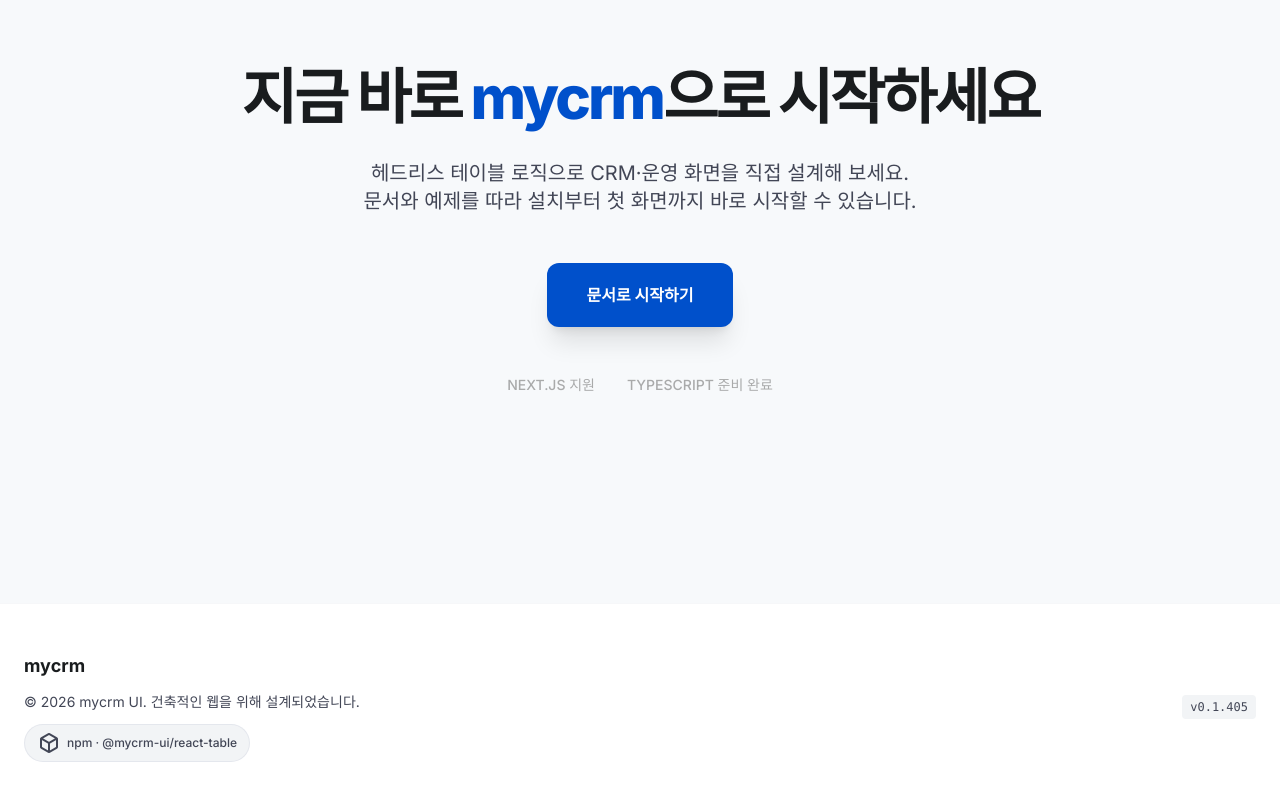
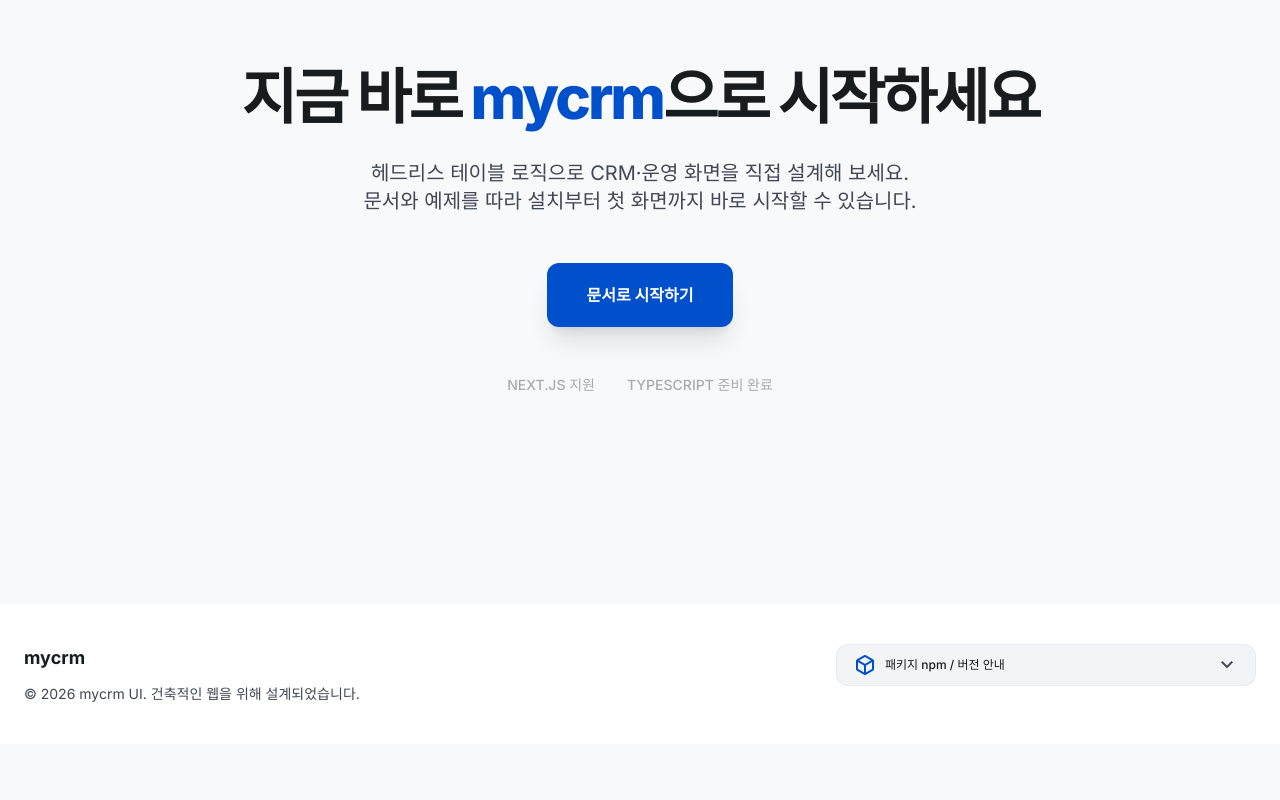
Before and after one commit to kimtaru/mycrm-guide, a Next.js app: page / in a window 1280 px wide. Shown: the part 3415-4215 px from the top of the page. After the commit the page ends 4159 px from the top, so only its background shows below. Built offline with nearby package versions, Linux system fonts and the light colour scheme.

Commit message:
refactor: unify guide footer

```diff
--- /dev/null
+++ b/app/components/SiteFooter.tsx
@@ -0,0 +1,83 @@
+const PACKAGE_VERSIONS = [
+  {
+    name: "@mycrm-ui/core",
+    version: "0.1.2",
+    npmUrl: "https://www.npmjs.com/package/@mycrm-ui/core",
+  },
+  {
+    name: "@mycrm-ui/react",
+    version: "0.1.2",
+    npmUrl: "https://www.npmjs.com/package/@mycrm-ui/react",
+  },
+  {
+    name: "@mycrm-ui/react-table",
+    version: "0.1.405",
+    npmUrl: "https://www.npmjs.com/package/@mycrm-ui/react-table",
+  },
+] as const;
+
+export default function SiteFooter({ className }: { className?: string }) {
+  return (
+    <footer
+      className={[
+        "w-full border-t border-outline-variant/15 bg-surface-container-lowest text-sm text-on-surface-variant",
+        className,
+      ]
+        .filter(Boolean)
+        .join(" ")}
+    >
+      <div className="mx-auto flex max-w-8xl flex-col gap-6 px-6 py-10 md:flex-row md:items-start md:justify-between">
+        <div className="flex flex-col items-center gap-3 text-center md:items-start md:text-left">
+          <span className="text-lg font-bold text-on-surface">mycrm</span>
+          <p>© 2026 mycrm UI. 건축적인 웹을 위해 설계되었습니다.</p>
+        </div>
+        <details className="w-full md:max-w-[420px]">
+          <summary className="flex cursor-pointer list-none items-center justify-center gap-2 rounded-xl border border-outline-variant/20 bg-surface-container-low px-4 py-2 text-xs font-medium text-on-surface transition-colors hover:border-primary/30 hover:text-primary md:justify-between">
+            <span className="inline-flex items-center gap-2">
+              <span
+                className="material-symbols-outlined text-[15px] text-primary"
+                aria-hidden
+              >
+                deployed_code
+              </span>
+              패키지 npm / 버전 안내
+            </span>
+            <span
+              className="material-symbols-outlined text-[16px] text-on-surface-variant"
+              aria-hidden
+            >
+              expand_more
+            </span>
+          </summary>
+          <div className="mt-2 grid gap-2">
+            {PACKAGE_VERSIONS.map((pkg) => (
+              <div
+                key={pkg.name}
+                className="flex flex-wrap items-center justify-center gap-2 rounded-xl border border-outline-variant/20 bg-surface-container-low px-3 py-2 md:justify-between"
+              >
+                <div className="flex items-center gap-2">
+                  <span className="font-mono text-xs text-on-surface">
+                    {pkg.name}
+                  </span>
+                </div>
+                <div className="flex items-center gap-2">
+                  <a
+                    href={pkg.npmUrl}
+                    target="_blank"
+                    rel="noopener noreferrer"
+                    className="text-[11px] font-medium text-on-surface-variant transition-colors hover:text-primary"
+                  >
+                    npm
+                  </a>
+                  <span className="rounded-full bg-surface px-2 py-0.5 font-mono text-[11px] text-on-surface">
+                    v{pkg.version}
+                  </span>
+                </div>
+              </div>
+            ))}
+          </div>
+        </details>
+      </div>
+    </footer>
+  );
+}
--- a/app/document/layout.tsx
+++ b/app/document/layout.tsx
@@ -1,32 +1,7 @@
 import Script from "next/script";
+import SiteFooter from "../components/SiteFooter";
 import DocumentTopNav from "./top-nav";
 import SideNav from "./side-nav";
-
-function PageFooter() {
-  return (
-    <footer className="w-full border-t border-outline-variant/20 bg-surface-container-low">
-      <div className="mx-auto max-w-8xl px-6 py-12">
-        <div className="flex flex-col gap-3">
-          <span className="font-bold text-on-surface">mycrm UI</span>
-          <p className="text-sm text-on-surface-variant">
-            &copy; 2026 mycrm UI. Built for the architectural web.
-          </p>
-          <a
-            className="inline-flex w-fit items-center gap-1.5 rounded-full border border-outline-variant/30 bg-surface-container-low px-3 py-1.5 text-xs font-medium text-on-surface-variant transition-colors hover:border-primary/40 hover:text-primary"
-            href="https://www.npmjs.com/package/@mycrm-ui/react-table"
-            target="_blank"
-            rel="noopener noreferrer"
-          >
-            <span className="material-symbols-outlined text-[16px]" aria-hidden>
-              deployed_code
-            </span>
-            npm · @mycrm-ui/react-table
-          </a>
-        </div>
-      </div>
-    </footer>
-  );
-}
 
 export default function DocumentLayout({
   children,
@@ -43,7 +18,7 @@
         <SideNav />
         {children}
       </div>
-      <PageFooter />
+      <SiteFooter />
     </>
   );
 }
--- a/app/document/side-nav.tsx
+++ b/app/document/side-nav.tsx
@@ -98,7 +98,6 @@
         <h3 className="mb-1 text-xs font-bold uppercase tracking-widest text-on-surface-variant">
           Documentation
         </h3>
-        <p className="text-[10px] font-medium text-primary">v0.0.1</p>
       </div>
 
       {/* 간단하게 시작하기 */}
--- a/app/page.tsx
+++ b/app/page.tsx
@@ -1,6 +1,7 @@
 import Link from "next/link";
 
 import { ArchGridFilterDemo } from "./components/ArchGridFilterDemo";
+import SiteFooter from "./components/SiteFooter";
 
 type FeatureItem = {
   icon: string;
@@ -450,41 +451,12 @@
   );
 }
 
-function SiteFooter() {
-  return (
-    <footer className="mt-20 w-full border-t border-outline-variant/15 bg-surface-container-lowest text-sm text-on-surface-variant">
-      <div className="mx-auto flex max-w-8xl flex-col items-center justify-between gap-6 px-6 py-12 md:flex-row">
-        <div className="flex flex-col items-center gap-3 md:items-start">
-          <span className="text-lg font-bold text-on-surface">mycrm</span>
-          <p>© 2026 mycrm UI. 건축적인 웹을 위해 설계되었습니다.</p>
-          <a
-            href="https://www.npmjs.com/package/@mycrm-ui/react-table"
-            target="_blank"
-            rel="noopener noreferrer"
-            className="inline-flex items-center gap-1.5 rounded-full border border-outline-variant/30 bg-surface-container-low px-3 py-1.5 text-xs font-medium text-on-surface-variant transition-colors hover:border-primary/40 hover:text-primary"
-          >
-            <span className="material-symbols-outlined text-[16px]" aria-hidden>
-              deployed_code
-            </span>
-            npm · @mycrm-ui/react-table
-          </a>
-        </div>
-        <div className="flex items-center">
-          <span className="rounded bg-surface-container-low px-2 py-1 font-mono text-xs">
-            v0.1.405
-          </span>
-        </div>
-      </div>
-    </footer>
-  );
-}
-
 export default function Home() {
   return (
     <>
       <SiteHeader />
       <PageContent />
-      <SiteFooter />
+      <SiteFooter className="mt-20" />
     </>
   );
 }
```
